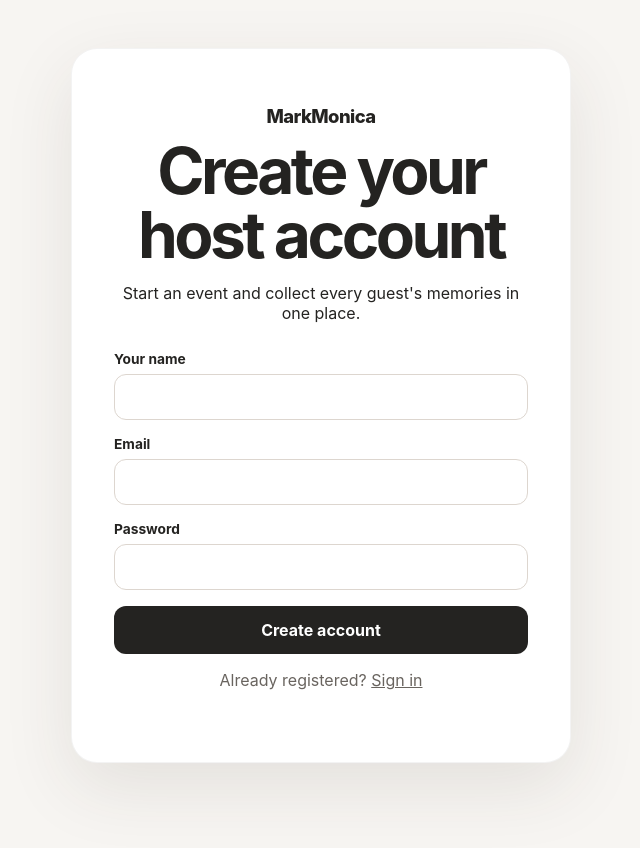
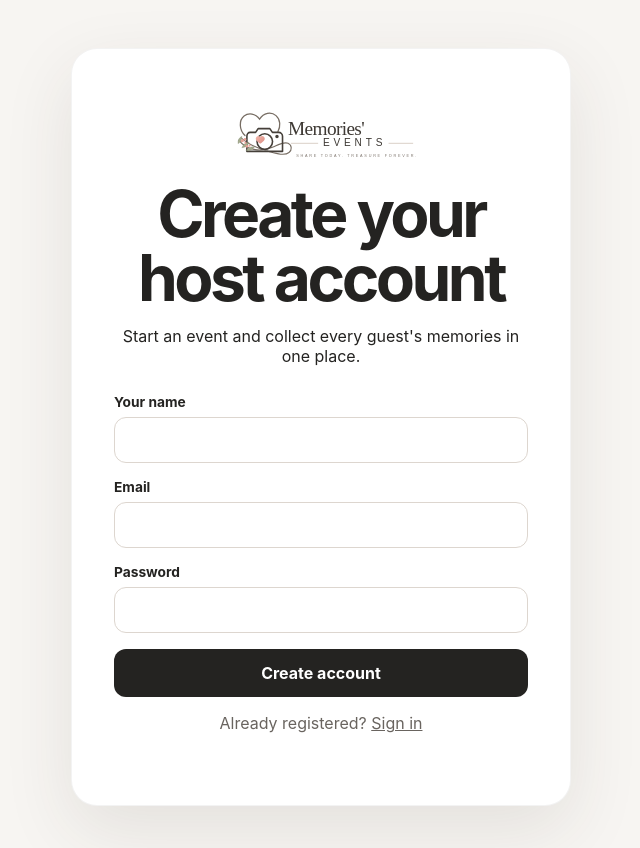
Before and after one commit to ShotOnMedia/markmonica, a FastAPI app: page /register in a window 1280 px wide. Shown: the whole page, without its empty margins (319-959 px from the left). Run offline with FastAPI, Linux system fonts and the light colour scheme.

Commit message:
Brand registration page as Memories' Events

```diff
--- a/templates/register.html
+++ b/templates/register.html
@@ -1,3 +1,3 @@
 <!doctype html>
-<html lang="en"><head><meta charset="utf-8"><meta name="viewport" content="width=device-width,initial-scale=1"><title>Create account · MarkMonica</title><link rel="stylesheet" href="/static/app.css"></head>
-<body><main class="card auth-card"><a class="brand" href="/">MarkMonica</a><h1>Create your host account</h1><p>Start an event and collect every guest's memories in one place.</p>{% if error %}<p class="error">{{ error }}</p>{% endif %}<form method="post"><label>Your name<input name="display_name" autocomplete="name" required></label><label>Email<input type="email" name="email" autocomplete="email" required></label><label>Password<input type="password" name="password" minlength="8" autocomplete="new-password" required></label><button type="submit">Create account</button></form><p class="muted">Already registered? <a href="/login">Sign in</a></p></main></body></html>
+<html lang="en"><head><meta charset="utf-8"><meta name="viewport" content="width=device-width,initial-scale=1"><title>Create account · Memories' Events</title><link rel="stylesheet" href="/static/app.css"><link rel="stylesheet" href="/static/brand.css"></head>
+<body><main class="card auth-card"><a class="site-brand" href="/" aria-label="Memories' Events home"><img class="site-brand-logo" src="/static/memories-events-logo.svg" alt="Memories' Events"></a><h1>Create your host account</h1><p>Start an event and collect every guest's memories in one place.</p>{% if error %}<p class="error">{{ error }}</p>{% endif %}<form method="post"><label>Your name<input name="display_name" autocomplete="name" required></label><label>Email<input type="email" name="email" autocomplete="email" required></label><label>Password<input type="password" name="password" minlength="8" autocomplete="new-password" required></label><button type="submit">Create account</button></form><p class="muted">Already registered? <a href="/login">Sign in</a></p></main></body></html>
```
